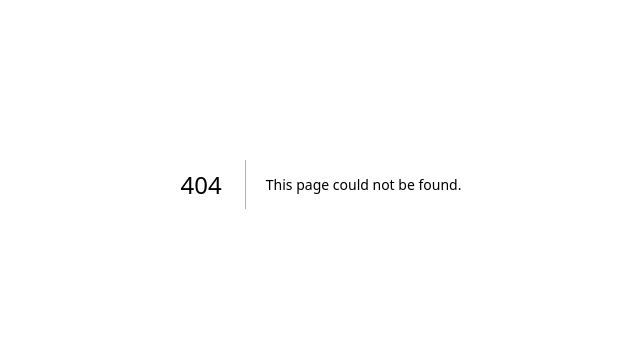
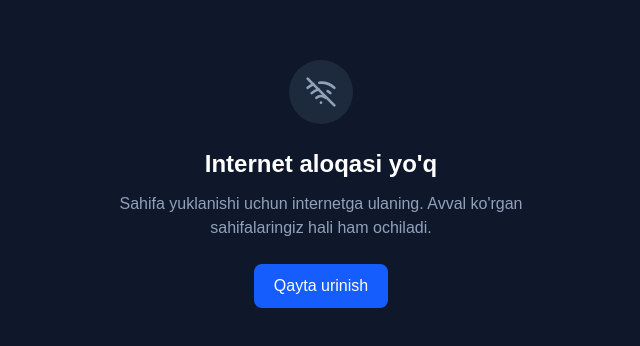
Before and after one commit to Davlatbek1717/alochi, a Next.js app in the folder apps/web/: page /offline in a window 1280 px wide. Before the commit this address had no page. Shown: the part 216-562 px from the top of the page, without its empty margins (319-959 px from the left). Built offline with nearby package versions, Linux system fonts and the light colour scheme.

Commit message:
feat: add offline fallback page

```diff
--- /dev/null
+++ b/apps/web/app/offline/page.tsx
@@ -0,0 +1,27 @@
+import { WifiOff } from 'lucide-react';
+
+export const metadata = {
+  title: 'Offline — Alochi',
+};
+
+export default function OfflinePage() {
+  return (
+    <div className="min-h-screen bg-slate-900 flex items-center justify-center p-6">
+      <div className="max-w-md text-center">
+        <div className="mx-auto mb-6 w-16 h-16 rounded-full bg-slate-800 flex items-center justify-center">
+          <WifiOff className="text-slate-400" size={32} />
+        </div>
+        <h1 className="text-2xl font-bold text-white mb-3">Internet aloqasi yo&apos;q</h1>
+        <p className="text-slate-400 mb-6">
+          Sahifa yuklanishi uchun internetga ulaning. Avval ko&apos;rgan sahifalaringiz hali ham ochiladi.
+        </p>
+        <a
+          href="/"
+          className="inline-flex items-center gap-2 px-5 py-2.5 bg-blue-600 hover:bg-blue-700 text-white font-medium rounded-lg transition-colors"
+        >
+          Qayta urinish
+        </a>
+      </div>
+    </div>
+  );
+}
```
